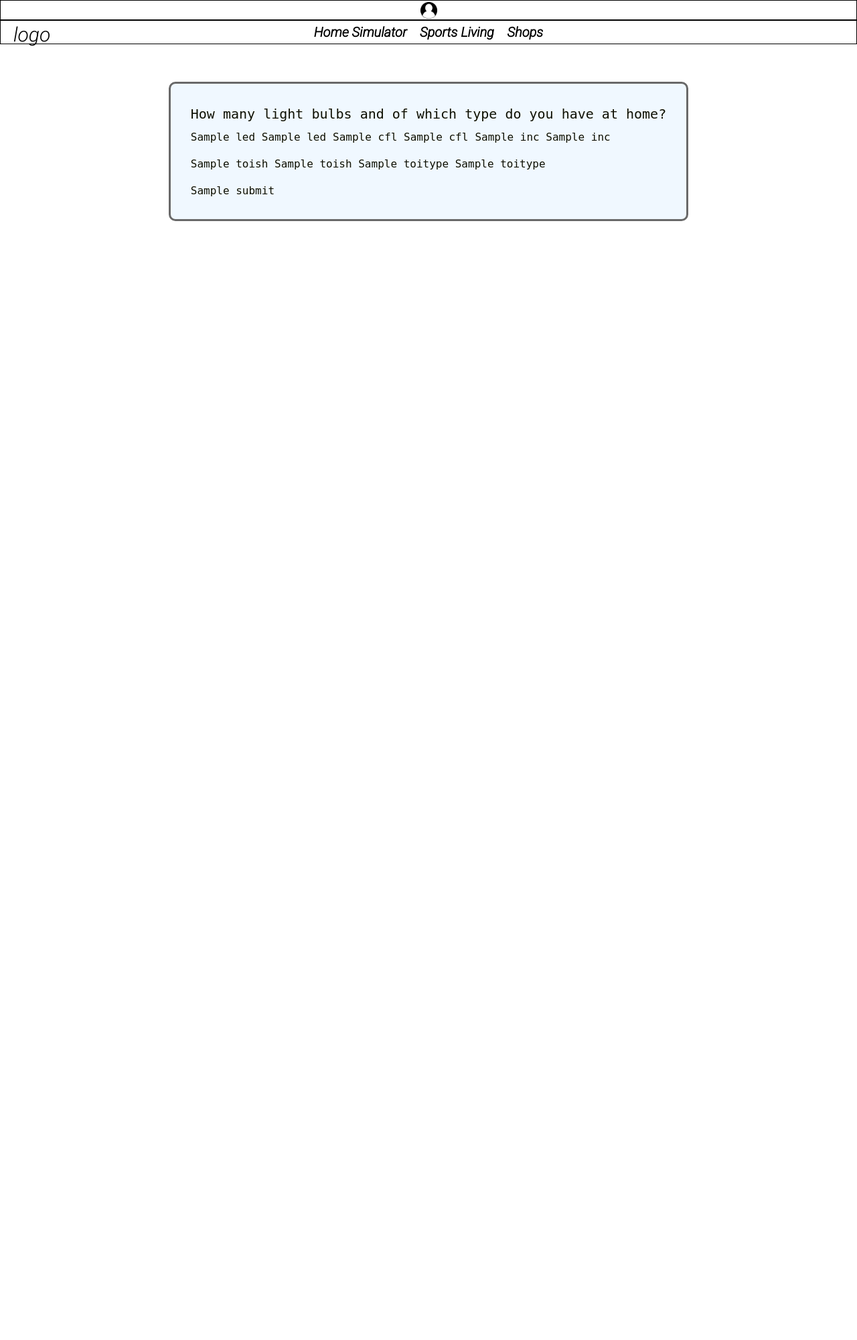
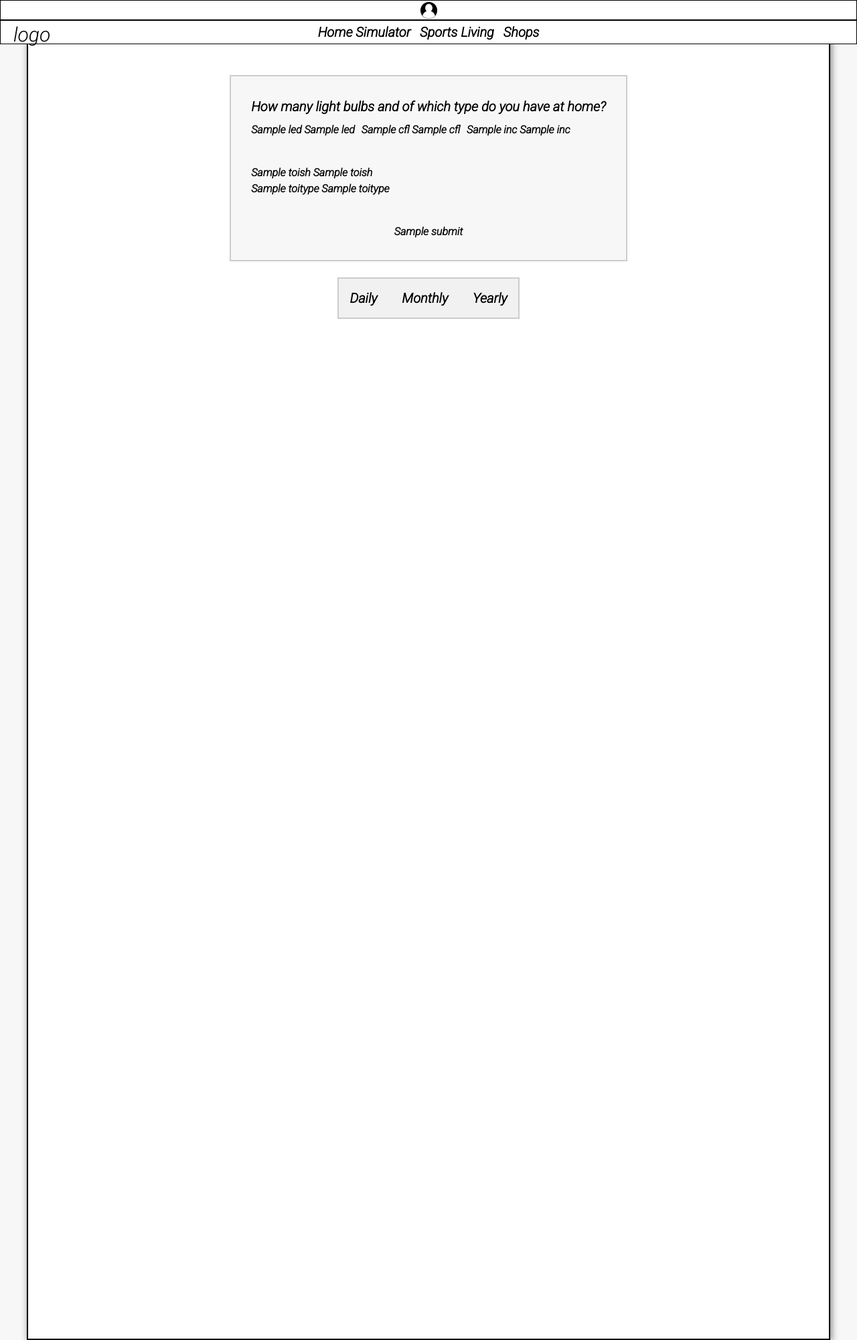
Before and after one commit to Azim212/OOPP_Project, a Flask app: template templates/Sim.html in a window 1280 px wide. Shown: the whole page at 67% size. Before the commit the page ends 330 px from the top, so only its background shows below. Run offline with Flask 2, Linux system fonts and the light colour scheme; the template is opened without the code that fills it: most values are stand-ins (such as "Sample title", 1, 10 or a date in 2020); some libraries are stand-ins or nearby versions.

Commit message:
literally changed everything because it's better for the user: css and page displays.

```diff
--- a/main.py
+++ b/main.py
@@ -22,7 +22,20 @@
                 simStorage['incNum'] = int(calc.inc.data)
                 simStorage['toiletNum'] = int(calc.toish.data)
                 simStorage['toiletType'] = calc.toitype.data
-                return render_template("SimResults.html", calc=calc)
+            finalWatt = simCode.calcWatt()
+            finalPrice = simCode.calcWattPrice()
+            cubmtrperday = simCode.calcCubmtr()
+            cubmtrPrice = simCode.calcCubmtrPrice()
+            dailyWatt = round(finalWatt/30, 2)
+            dailyPrice = round(finalPrice/30, 2)
+            dailyCubmtr = round(cubmtrperday/30, 2)
+            dailyCubmtrPrice = round(cubmtrPrice/30, 2)
+            yearlyWatt = round(finalWatt * 12, 2)
+            yearlyPrice = round(finalPrice * 12, 2)
+            yearlyCubmtr = round(cubmtrperday * 12, 2)
+            yearlyCubmtrPrice = round(cubmtrPrice * 12, 2)
+            openTab = True
+            return render_template("Sim.html", openTab=openTab, yearlyCubmtrPrice=yearlyCubmtrPrice, yearlyCubmtr=yearlyCubmtr, yearlyPrice=yearlyPrice, yearlyWatt=yearlyWatt, dailyCubmtrPrice=dailyCubmtrPrice, dailyCubmtr=dailyCubmtr, dailyPrice=dailyPrice, dailyWatt=dailyWatt, finalPrice=finalPrice, cubmtrperday=cubmtrperday, cubmtrPrice=cubmtrPrice, finalWatt=finalWatt, calc=calc)
         else:
             error = 'Only numbers lower than 100 are allowed.'
             return render_template("Sim.html", calc=calc, error=error)
@@ -30,18 +43,5 @@
         return render_template("Sim.html", calc=calc, error=error)
 
 
-@app.route('/SimCalculation.html')
-def calc():
-    with shelve.open('simStorage') as simStorage:
-        led = simStorage['ledNum']
-        cfl = simStorage['cflNum']
-        inc = simStorage['incNum']
-        toi = simStorage['toiletNum']
-        toitype = simStorage['toiletType']
-        finalPrice = simCode.calcWattPrice()
-        litreperday = simCode.calcLitre()
-        return render_template("SimCalculation.html", led=led, cfl=cfl, inc=inc, toi=toi, toitype=toitype, finalPrice=finalPrice, litreperday=litreperday)
-
-
 if __name__ == '__main__':
     app.run()
--- a/simData.py
+++ b/simData.py
@@ -7,4 +7,4 @@
     inc = StringField('Incandescent', [validators.Regexp(regex="^\d+$", message='Please enter a number'), validators.DataRequired(), validators.Length(max=2)], default=0)
     toish = StringField('How many toilets do you have?', [validators.Regexp(regex="^\d+$", message='Please enter a number'), validators.DataRequired(), validators.Length(max=2)], default=1)
     toitype = SelectField('What type of toilets do you use?', choices=[('Old', 'Old'), ('Conventional', 'Conventional'), ('High Efficiency', 'High Efficiency')])
-    submit = SubmitField('Submit')
+    submit = SubmitField('Calculate')
--- a/static/HomeCSS.css
+++ b/static/HomeCSS.css
@@ -1,6 +1,7 @@
 body {
-	color: #0f1001;
-    font-family: "Monospace", Courier New;
+	color: #000000;
+	font-family: Roboto, sans-serif;
+    background-color: #f7f7f7;
 }
 
 #Desc {
@@ -22,27 +23,31 @@
 }
 
 #user_input {
+    margin-top: 60px;
     display: flex;
     align-items: center;
     justify-content: center;
-
+    font-weight: bold;
 }
 
 #user_input label {
     font-size: 20px;
+    text-align: center
 }
 
 #user_input form {
-    border: 3px solid dimgray;
-    border-radius:10px;
+    border: 2px solid #ccc;
     padding: 30px;
     margin-top:50px;
-    background-color: aliceblue;
+    background-color: #f7f7f7;
 }
 
 .display_info ul {
     list-style-type: cicle;
+}
 
+.display_info ul li{
+    margin-top: 10px; !important;
 }
 
 #user_output {
@@ -50,9 +55,8 @@
     margin-left: auto;
     margin-right: auto;
     margin-bottom: auto;
-    background-color: aliceblue;
-    border: 3px solid dimgray;
-    border-radius: 10px;
+    background-color: #f7f7f7;
+    border: 2px solid #ccc;
     font-size: 20px;
     width: 500px;
 }
@@ -72,37 +76,95 @@
 }
 
 #submit {
-    background-color:lightgreen;
-    border-color: dimgray;
+    background-color: white;
+    border-color: #000000;
     color: black;
+    box-shadow: 1px 1px 5px gray;
 }
 
 #submit:hover {
-    background-color: darkturquoise;!important;
-    font-weight:bold;!important;
+    background-color: black;!important;
+    font-weight: bold;!important;
     color: white;!important;
 }
 
 #redo {
-    background-color:lightgreen;
-    border-color: dimgray;
+    background-color: white;
+    border-color: #000000;
     color: black;
+    box-shadow: 2px 2px 10px gray;
 }
 
 #redo:hover {
-    background-color: darkturquoise;!important;
-    font-weight:bold;!important;
+    background-color: black;!important;
+    font-weight: bold;!important;
     color: white;!important;
 }
 
 #error {
-    background-color: #ff484d;
-    border: 2px solid dimgray;
-    border-radius: 10px;
-    padding: 5px;
     text-align: center;
-    color: white;
+    color: red;
     font-weight: bold;
-    margin-bottom: 5px;
-    font-family: 'Trebuchet MS';
+	font-family: Roboto, sans-serif;
+    margin-left: 20px;
 }
+
+#results {
+    text-align: center;
+    font-size: 20px;
+    width: 100%;
+    margin: auto;
+
+}
+
+#container {
+    max-width: 1200px;
+    height: 2000px;
+    margin: auto;
+    background-color: white;
+    box-shadow: 2px 2px 10px gray;
+    border: 2px solid black;
+}
+
+.tab {
+    overflow: hidden;
+    background-color: #f1f1f1;
+    border: 2px solid #ccc;
+    float: none;
+    display: inline-block;
+}
+
+/* Style the buttons that are used to open the tab content */
+.tab button {
+    background-color: inherit;
+    border: none;
+    outline: none;
+    cursor: pointer;
+    padding: 14px 16px;
+    transition: 0.3s;
+    font-weight: bold;
+}
+
+/* Change background color of buttons on hover */
+.tab button:hover {
+    background-color: #ddd;
+}
+
+/* Create an active/current tablink class */
+.tab button.active {
+    background-color: #ddd;
+}
+
+/* Style the tab content */
+.tabcontent {
+    display: none;
+    padding: 6px 12px;
+    border: 1px solid #ccc;
+    border-top: none;
+    animation: fadeEffect 1s;
+}
+
+@keyframes fadeEffect {
+    from {opacity: 0;}
+    to {opacity: 1;}
+}
--- a/static/navbar.css
+++ b/static/navbar.css
@@ -42,6 +42,7 @@
 #brand:hover {
 	color: white;
 	background-color: black;
+	text-decoration: none;
 }
 
 #navbar ul {
--- a/templates/Sim.html
+++ b/templates/Sim.html
@@ -11,40 +11,87 @@
     <div id="navbar">
 		<div class="container1">
 			<p id="avatar">
-				<a id="Joshua" href=""><img src="../static/avatar1.png" id="avatar1"></a>
+				<a href=""><img src="../static/avatar1.png" id="avatar1"></a>
 			</p>
 		</div>
 		<div class="container2">
 			<a href="/" id="brand">logo</a>
 			<ul>
-				<li><a id="Azim" href="Sim.html">Home Simulator</a></li>
+				<li><a href="Sim.html">Home Simulator</a></li>
 				<li><a href="Sportshome.html">Sports Living</a></li>
-				<li><a id="Syafiq" href="shop.html">Shops</a></li>
+				<li><a href="shop.html">Shops</a></li>
 			</ul>
 		</div>
     </div>
 </head>
+
 <body>
-<br>
-<br>
-<br>
+<div id="container">
     <div id="user_input">
         <form method="POST">
-            {% if error %}
-            <div id="error">{{ error }}</div>
-            {% endif %}
-            <div><label for="lb">How many light bulbs and of which type do you have at home?</label></div>
+            <div style="text-align: center;"><label for="lb">How many light bulbs and of which type do you have at home?</label></div>
             <div class="form-row">
                 <div class="form-group col-xs-1">{{ calc.led.label}} {{ calc.led(class_="form-control") }}</div>
                 <div class="form-group col-xs-1">{{ calc.cfl.label}} {{ calc.cfl(class_="form-control") }}</div>
                 <div class="form-group col-xs-1">{{ calc.inc.label}} {{ calc.inc(class_="form-control") }}</div>
             </div>
+            <br>
             <div class="form-group">
             {{ calc.toish.label }} {{ calc.toish(class_='form-control', value_=1) }}
+            <br>
             {{ calc.toitype.label }} {{ calc.toitype(class_='form-control') }}
             </div>
-            <div>{{ calc.submit(id_='submit', class_="btn btn-primary") }}</div>
+            <br>
+            <div style="text-align:center;">{{ calc.submit(id_='submit', class_="btn btn-primary") }}
+            {% if error %}
+            <span id="error">{{ error }}</span>
+            {% endif %}
+            </div>
         </form>
     </div>
+    <br>
+    <div id="results">
+        <div class="tab">
+            <button class="tablinks" onclick="openTimeFrames(event, 'Daily')">Daily</button>
+            <button class="tablinks" id='defaultOpen' onclick="openTimeFrames(event, 'Monthly')">Monthly</button>
+            <button class="tablinks" onclick="openTimeFrames(event, 'Yearly')">Yearly</button>
+        </div>
+        <div id="Daily" class="tabcontent">
+            <p>Every day, you spend <span class="number">${{ dailyPrice }}</span> on electricity and use <span class="number">{{ dailyWatt }} kilowatts</span>.</p>
+            <p>Every day, you spend <span class="number">${{ dailyCubmtrPrice }}</span> on water and use <span class="number">{{ dailyCubmtr }} cubic metres</span> of water.</p>
+        </div>
+        <div id="Monthly" class="tabcontent">
+            <p>Every month, you spend <span class="number">${{ finalPrice }}</span> on electricity and use <span class="number">{{ finalWatt }} kilowatts</span>.</p>
+            <p>Every month, you spend <span class="number">${{ cubmtrPrice }}</span> on water and use <span class="number">{{ cubmtrperday }} cubic metres</span> of water.</p>
+        </div>
+        <div id="Yearly" class="tabcontent">
+            <p>Every year, you spend <span class="number">${{ yearlyPrice }}</span> on electricity and use <span class="number">{{ yearlyWatt }} kilowatts</span>.</p>
+            <p>Every year, you spend <span class="number">${{ yearlyCubmtrPrice }}</span> on water and use <span class="number">{{ yearlyCubmtr }} cubic metres</span> of water.</p>
+        </div>
+    </div>
+</div>
+
+<!-- TAB LOGIC -->
+<script>
+function openTimeFrames(evt, timeframe) {
+  var i, tabcontent, tablinks;
+  tabcontent = document.getElementsByClassName("tabcontent");
+  for (i = 0; i < tabcontent.length; i++) {
+    tabcontent[i].style.display = "none";
+  }
+  tablinks = document.getElementsByClassName("tablinks");
+  for (i = 0; i < tablinks.length; i++) {
+    tablinks[i].className = tablinks[i].className.replace("active", "");
+  }
+  document.getElementById(timeframe).style.display = "block";
+  evt.currentTarget.className += "active";
+}
+</script>
+
+<script>
+{% if openTab %}
+document.getElementById("defaultOpen").click();
+{% endif %}
+</script>
 </body>
 </html>
```
Also changed, not shown: AdaptedSimulationCode.py (+37 -8 lines), templates/SimCalculation.html (+8 -10 lines), templates/SimResults.html (+5 -6 lines).
